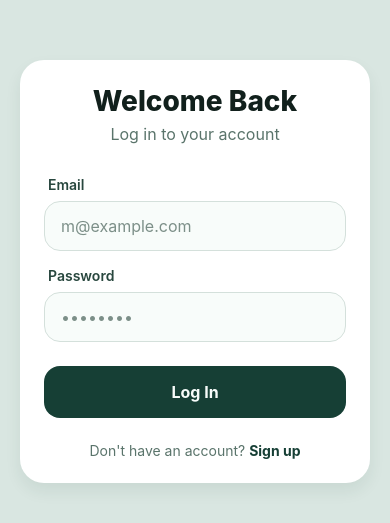
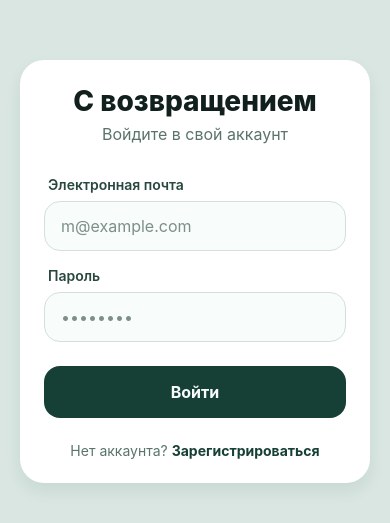
Before and after one commit to shamanx64/JOLSERIK-FRONT, a React Native app: screen / in a window 390 px wide. Shown: the part 151-674 px from the top of the page. Built offline with nearby package versions, Linux system fonts and the light colour scheme.

Commit message:
style(auth): translate authentication interface to Russian

```diff
--- a/components/LoginScreen.tsx
+++ b/components/LoginScreen.tsx
@@ -26,12 +26,12 @@ export default function LoginScreen({ onLogin, onNavigateToRegister }: LoginScre
         style={styles.container}
       >
         <View style={styles.card}>
-          <Text style={styles.title}>Welcome Back</Text>
-          <Text style={styles.subtitle}>Log in to your account</Text>
+          <Text style={styles.title}>С возвращением</Text>
+          <Text style={styles.subtitle}>Войдите в свой аккаунт</Text>
 
           <View style={styles.form}>
             <View style={styles.inputGroup}>
-              <Text style={styles.label}>Email</Text>
+              <Text style={styles.label}>Электронная почта</Text>
               <TextInput
                 style={styles.input}
                 placeholder="m@example.com"
@@ -44,7 +44,7 @@ export default function LoginScreen({ onLogin, onNavigateToRegister }: LoginScre
             </View>
 
             <View style={styles.inputGroup}>
-              <Text style={styles.label}>Password</Text>
+              <Text style={styles.label}>Пароль</Text>
               <TextInput
                 style={styles.input}
                 placeholder="••••••••"
@@ -56,14 +56,14 @@ export default function LoginScreen({ onLogin, onNavigateToRegister }: LoginScre
             </View>
 
             <Pressable style={styles.primaryButton} onPress={onLogin}>
-              <Text style={styles.primaryButtonText}>Log In</Text>
+              <Text style={styles.primaryButtonText}>Войти</Text>
             </Pressable>
           </View>
 
           <View style={styles.footer}>
-            <Text style={styles.footerText}>Don't have an account? </Text>
+            <Text style={styles.footerText}>Нет аккаунта? </Text>
             <Pressable onPress={onNavigateToRegister}>
-              <Text style={styles.linkText}>Sign up</Text>
+              <Text style={styles.linkText}>Зарегистрироваться</Text>
             </Pressable>
           </View>
         </View>
--- a/components/RegisterScreen.tsx
+++ b/components/RegisterScreen.tsx
@@ -29,15 +29,15 @@ export default function RegisterScreen({ onRegister, onNavigateToLogin }: Regist
       >
         <ScrollView contentContainerStyle={styles.scrollContent} showsVerticalScrollIndicator={false}>
           <View style={styles.card}>
-            <Text style={styles.title}>Create Account</Text>
-            <Text style={styles.subtitle}>Sign up to get started</Text>
+            <Text style={styles.title}>Создать аккаунт</Text>
+            <Text style={styles.subtitle}>Зарегистрируйтесь, чтобы начать</Text>
 
             <View style={styles.form}>
               <View style={styles.inputGroup}>
-                <Text style={styles.label}>Full Name</Text>
+                <Text style={styles.label}>Полное имя</Text>
                 <TextInput
                   style={styles.input}
-                  placeholder="John Doe"
+                  placeholder="Иван Иванов"
                   placeholderTextColor="#7c8f88"
                   value={name}
                   onChangeText={setName}
@@ -46,7 +46,7 @@ export default function RegisterScreen({ onRegister, onNavigateToLogin }: Regist
               </View>
 
               <View style={styles.inputGroup}>
-                <Text style={styles.label}>Email</Text>
+                <Text style={styles.label}>Электронная почта</Text>
                 <TextInput
                   style={styles.input}
                   placeholder="m@example.com"
@@ -59,7 +59,7 @@ export default function RegisterScreen({ onRegister, onNavigateToLogin }: Regist
               </View>
 
               <View style={styles.inputGroup}>
-                <Text style={styles.label}>Password</Text>
+                <Text style={styles.label}>Пароль</Text>
                 <TextInput
                   style={styles.input}
                   placeholder="••••••••"
@@ -71,14 +71,14 @@ export default function RegisterScreen({ onRegister, onNavigateToLogin }: Regist
               </View>
 
               <Pressable style={styles.primaryButton} onPress={onRegister}>
-                <Text style={styles.primaryButtonText}>Sign Up</Text>
+                <Text style={styles.primaryButtonText}>Зарегистрироваться</Text>
               </Pressable>
             </View>
 
             <View style={styles.footer}>
-              <Text style={styles.footerText}>Already have an account? </Text>
+              <Text style={styles.footerText}>Уже есть аккаунт? </Text>
               <Pressable onPress={onNavigateToLogin}>
-                <Text style={styles.linkText}>Log in</Text>
+                <Text style={styles.linkText}>Войти</Text>
               </Pressable>
             </View>
           </View>
```
